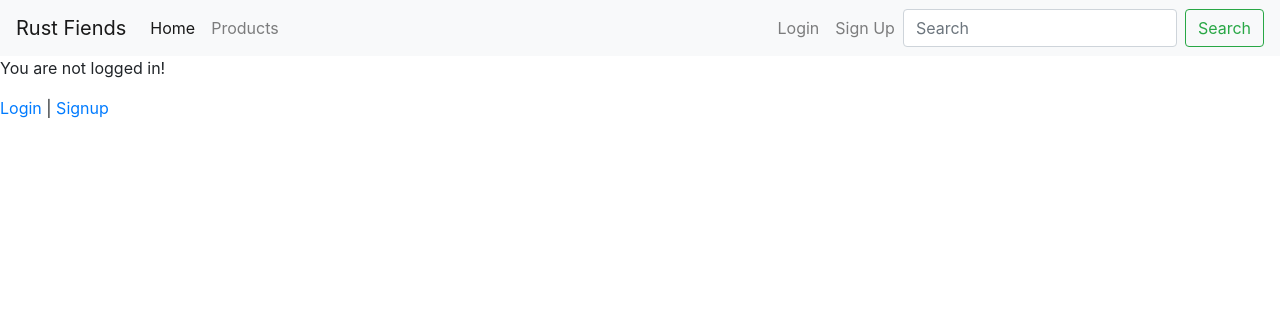
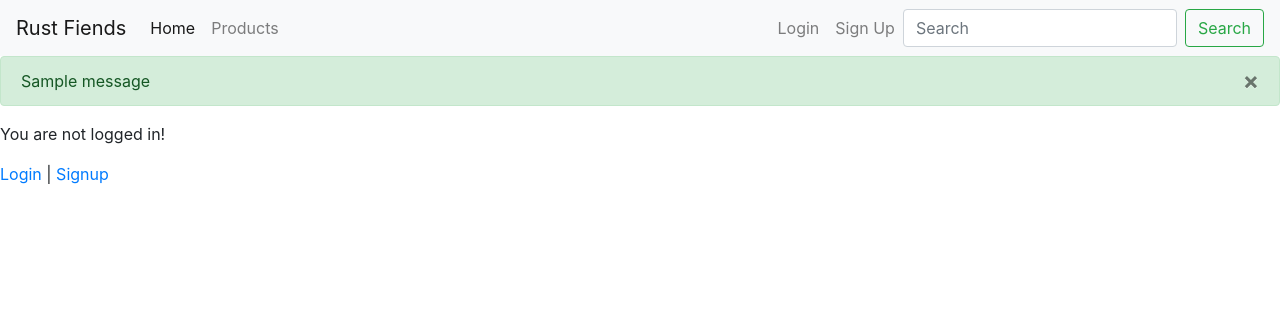
Before and after one commit to Prejudice182/prej-milestone-four, a Django app: page / in a window 1280 px wide. Shown: the top 316 px of the page. Run offline with Django 3.2, Linux system fonts and the light colour scheme; tables that the repository leaves empty hold one stand-in row (values such as "Sample post"); one stand-in notice (Sample message) is shown; some libraries are stand-ins or nearby versions.

Commit message:
Change base settings, add messages partial

```diff
--- a/templates/base.html
+++ b/templates/base.html
@@ -13,8 +13,9 @@
 </head>
 
 <body>
+    {% include 'navbar.html' %}
     <main>
-        {% include 'navbar.html' %}
+        {% include 'messages.html' %}
         {% block content %}
         {% endblock %}
     </main>
--- /dev/null
+++ b/templates/messages.html
@@ -0,0 +1,8 @@
+{% for message in messages %}
+<div class="alert {{ message.tags }} alert-dismissable" role="alert">
+    <button type="button" class="close" data-dismiss="alert" aria-label="Close">
+        <span aria-hidden="true">&times;</span>
+    </button>
+    {{ message }}
+</div>
+{% endfor %}
```
Also changed, not shown: rustfiends/settings.py (+9 -1 lines).
